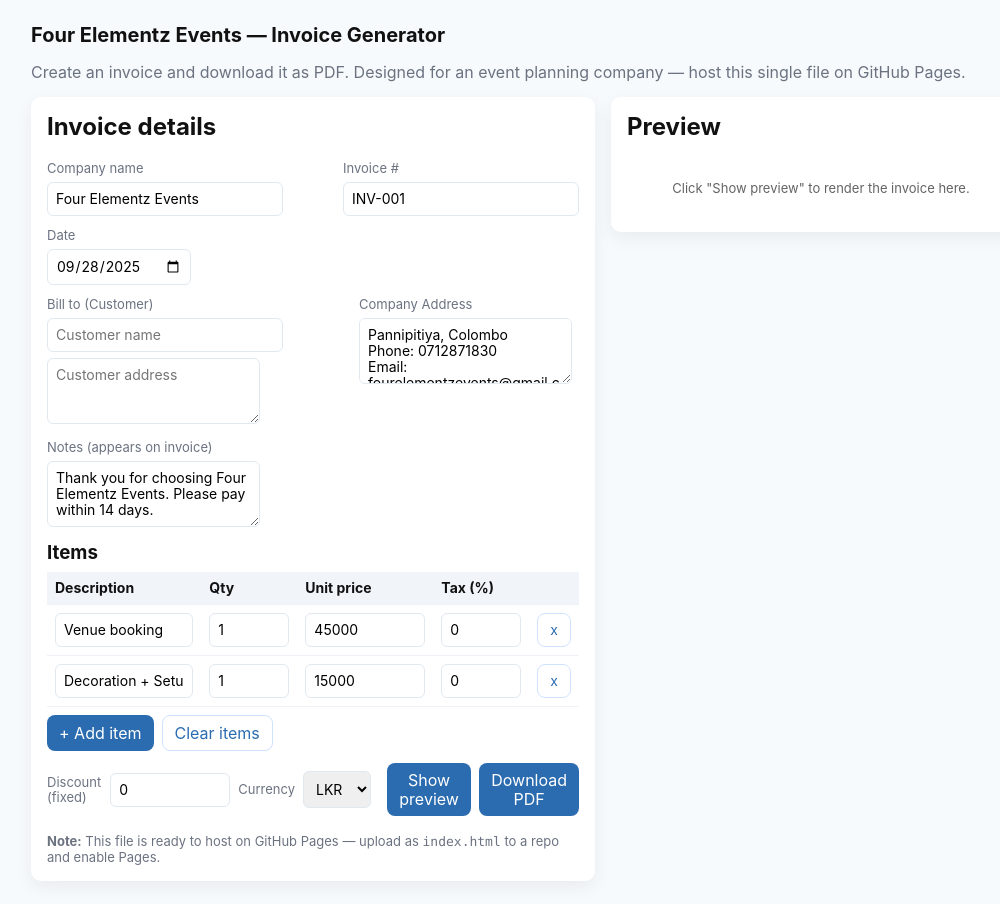
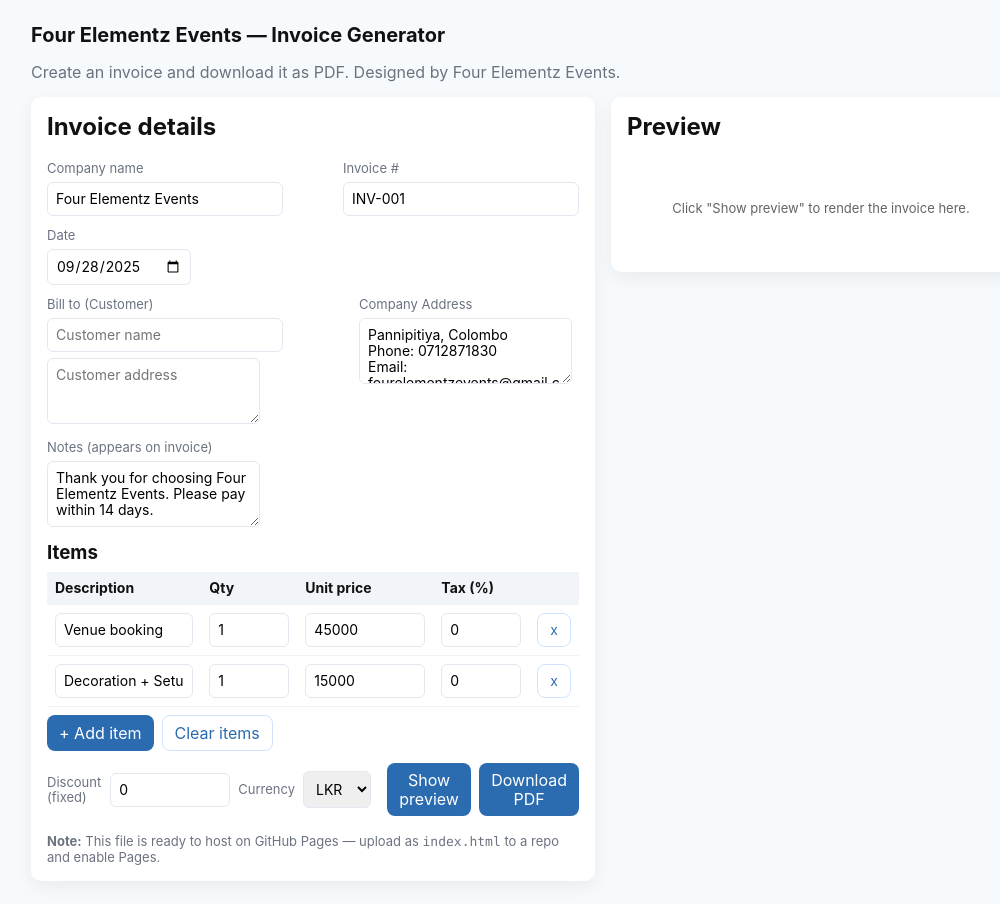
Before and after one commit to swtdulshan/four-elementz-invoices, a plain HTML site: page index.html in a window 1280 px wide. Shown: the whole page, without its empty margins (109-1109 px from the left). Drawn offline with nearby package versions, Linux system fonts and the light colour scheme.

Commit message:
Update index.html

```diff
--- a/index.html
+++ b/index.html
@@ -33,6 +33,7 @@
     .controls{display:flex;gap:8px;flex-wrap:wrap}
     .danger{background:#ef4444}
     footer{margin-top:18px;font-size:13px;color:var(--muted)}
+    #pdfContent { background:white; padding:20px; border-radius:8px; }
     @media (min-width:900px){.grid-2{grid-template-columns:1fr 420px}}
     @media (max-width:899px){.row{flex-direction:column}}
   </style>
@@ -40,7 +41,7 @@
 <body>
   <div class="container">
     <h1>Four Elementz Events — Invoice Generator</h1>
-    <p class="muted">Create an invoice and download it as PDF. Designed for an event planning company — host this single file on GitHub Pages.</p>
+    <p class="muted">Create an invoice and download it as PDF. Designed by Four Elementz Events.</p>
 
     <div class="grid grid-2" style="margin-top:12px;gap:16px">
       <div class="card">
@@ -112,8 +113,10 @@ Email: fourelementzevents@gmail.com</textarea>
       <aside>
         <div class="card">
           <h2 style="margin-top:0">Preview</h2>
-          <div id="preview" class="invoice-preview small">
-            <div style="text-align:center;opacity:0.65">Click "Show preview" to render the invoice here.</div>
+          <div id="pdfContent">
+            <div id="preview" class="invoice-preview small">
+              <div style="text-align:center;opacity:0.65">Click "Show preview" to render the invoice here.</div>
+            </div>
           </div>
         </div>
       </aside>
@@ -130,6 +133,7 @@ Email: fourelementzevents@gmail.com</textarea>
     const previewBtn = document.getElementById('previewBtn');
     const downloadBtn = document.getElementById('downloadBtn');
     const previewDiv = document.getElementById('preview');
+    const pdfContent = document.getElementById('pdfContent');
 
     document.getElementById('invoiceDate').valueAsDate = new Date();
 
@@ -188,7 +192,12 @@ Email: fourelementzevents@gmail.com</textarea>
       const rowsHtml = data.rows.map(r=>{
         const line = (r.qty * r.price);
         const taxAmt = (line * (r.tax/100));
-        return `<tr><td>${escapeHtml(r.desc)}</td><td class="right">${r.qty}</td><td class="right">${formatMoney(r.price,data.currency)}</td><td class="right">${formatMoney(line + taxAmt,data.currency)}</td></tr>`;
+        return `<tr>
+          <td>${escapeHtml(r.desc)}</td>
+          <td class="right">${r.qty}</td>
+          <td class="right">${formatMoney(r.price,data.currency)}</td>
+          <td class="right">${formatMoney(line + taxAmt,data.currency)}</td>
+        </tr>`;
       }).join('');
 
       previewDiv.innerHTML = `
@@ -242,7 +251,7 @@ Email: fourelementzevents@gmail.com</textarea>
         html2canvas: { scale: 2 },
         jsPDF: { unit: 'mm', format: 'a4', orientation: 'portrait' }
       };
-      html2pdf().set(opt).from(previewDiv).save();
+      html2pdf().set(opt).from(pdfContent).save();
     });
   </script>
 </body>
```
